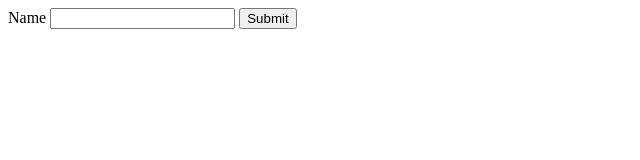
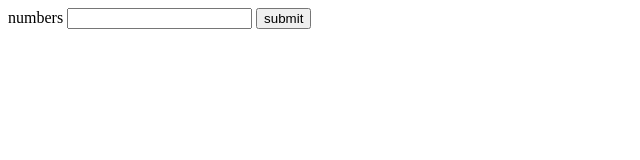
Before and after one commit to arham10jul/HTML, a plain HTML site: page OnClick.html in a window 1280 px wide. Shown: the full height of the page, 0-640 px from the left. Drawn offline with Linux system fonts and the light colour scheme.

Commit message:
Add files via upload

```diff
--- a/OnClick.html
+++ b/OnClick.html
@@ -7,10 +7,15 @@
     <title>Functions With Events</title>
 </head>
 <body>
-    <label for="">Name</label>
+    <!-- <label for="">Name</label>
     <input type="text" id="name">
     <button type="Submit" onclick="val()">Submit</button>
-    <div id="demo"></div>
+    <div id="demo"></div> -->
+    <label for="">numbers</label>
+    <input type="number" id="n">
+    <button type="submit" onclick="val()">submit</button>
+    <div id="abc"></div>
+
     <script>
         // function sq(){
         //     var n=10;`
@@ -21,8 +26,12 @@
 
 
     function val(){
-        var n=document.getElementById("name").value;
-        document.getElementById("demo").innerHTML=n;
+        // var n=document.getElementById("name").value;
+        // document.getElementById("demo").innerHTML=n;
+        // document.getElementById("name").value="";
+        var a= document.getElementById("n").value;
+        var b=(a/700)*100;
+        document.getElementById("abc").innerHTML=b;
 
 
 
```
